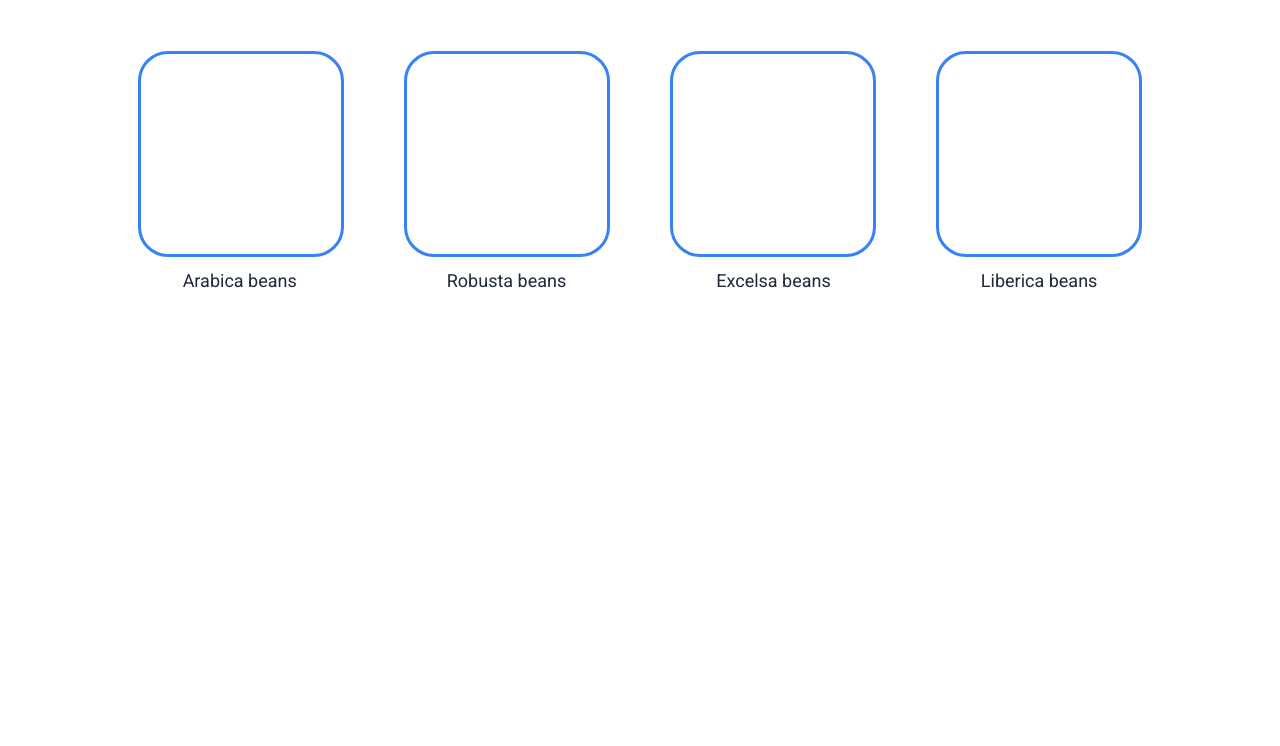
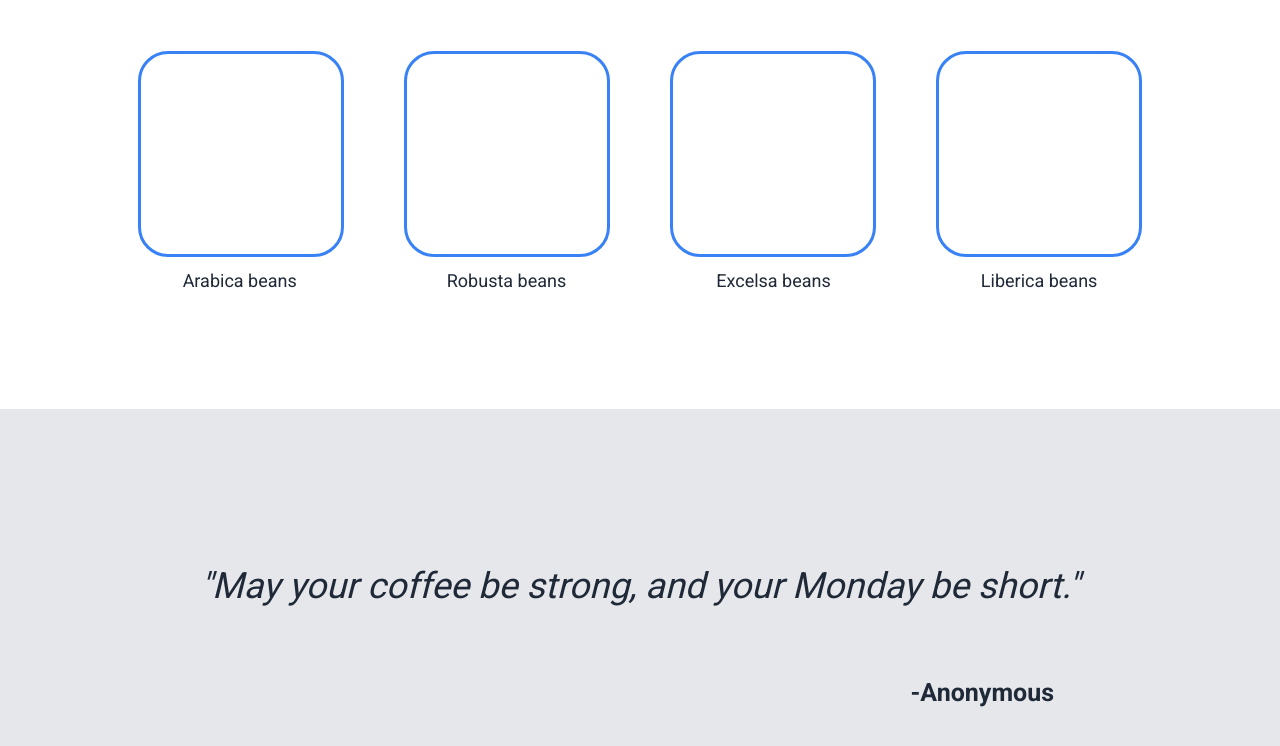
Before and after one commit to joshua95-web/fictional-serpent, a plain HTML site: page index.html in a window 1280 px wide. Shown: the part 690-1436 px from the top of the page. Before the commit the page ends 1099 px from the top, so only its background shows below. Drawn offline with Linux system fonts and the light colour scheme.

Commit message:
added quote section and set flex, margin and padding properties to it.

```diff
--- a/index.html
+++ b/index.html
@@ -48,5 +48,13 @@
         </div>
     </div>
     </div>
+    <div class="quote-section">
+        <div class="quotetext">
+        <p><em>"May your coffee be strong, and your Monday be short."</em></p>
+        <div class="quoteby">
+            <p><strong>-Anonymous</strong></p>
+        </div>
+        </div>
+    </div>
 </body>
 </html>
--- a/styles.css
+++ b/styles.css
@@ -154,3 +154,25 @@ img {
     align-items: space-around;
     justify-content: center;
 }
+
+.quotetext {
+    font-size: 36px;
+    font-weight: lighter;
+    color:#1F2937;
+    padding: 50px;
+    margin-top: 70px;
+}
+
+.quoteby {
+    color:#1F2937;
+    font-size: 25px;
+    padding: 10px;
+    margin-left: 700px;
+    margin-bottom: 50px;
+}
+
+.quote-section {
+    background-color: #E5E7EB;
+    display: flex;
+    justify-content: center;
+}
```
